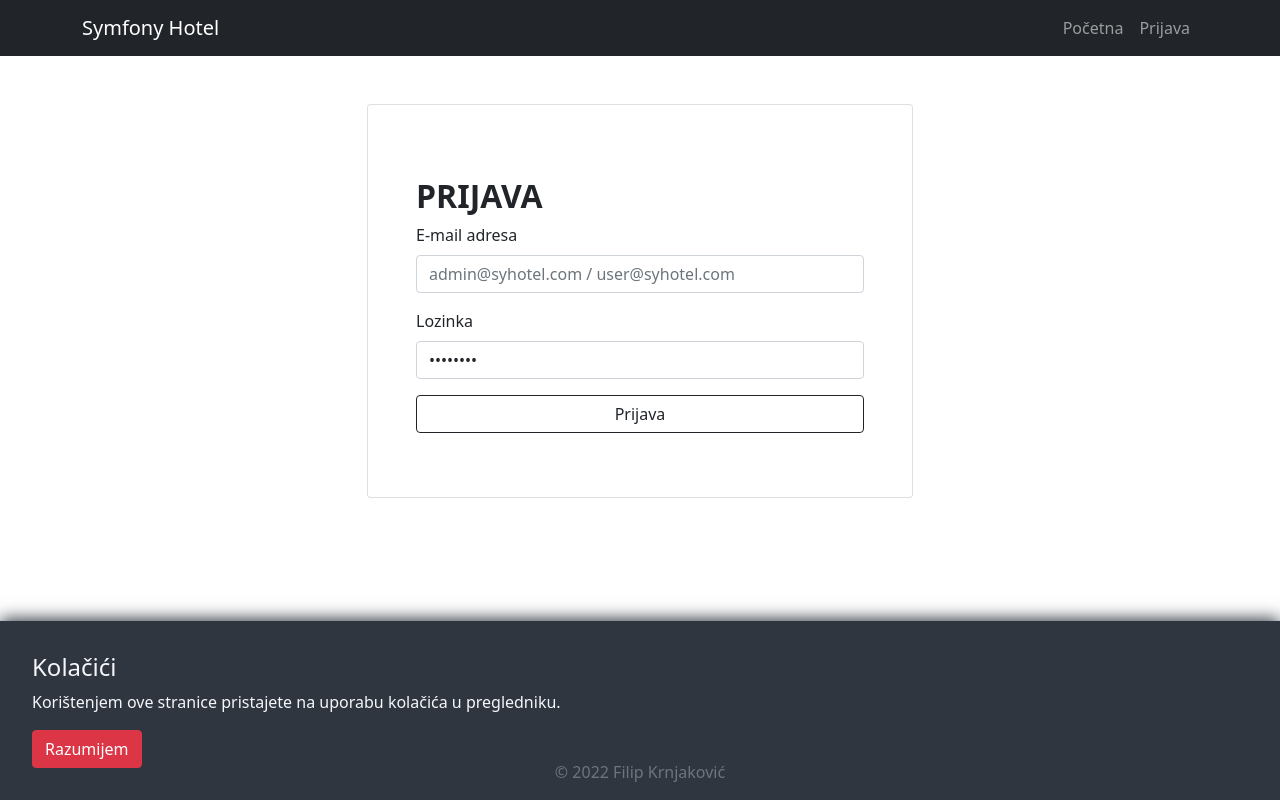
After one commit to filip-kr/sy-hotel, a Symfony app: template templates/login/view.html.twig in a window 1280 px wide. The commit adds this page. Run offline with Twig, Linux system fonts and the light colour scheme; the template is opened without the code that fills it, so the values that code supplies are empty; some libraries are stand-ins or nearby versions.

Commit message:
User login/logout

```diff
--- a/src/DataFixtures/AppFixtures.php
+++ b/src/DataFixtures/AppFixtures.php
@@ -37,9 +37,9 @@ final class AppFixtures extends Fixture
         $user = $this->userDataPersister->create();
         $user->setFirstName('Tea')
             ->setLastName('Vereš')
-            ->setEmail('employee@syhotel.com')
+            ->setEmail('user@syhotel.com')
             ->setRoles(['ROLE_USER'])
-            ->setPassword($this->userDataPersister->getHashPassword($user, 'emp256'))
+            ->setPassword($this->userDataPersister->getHashPassword($user, 'user'))
             ->setIsVerified(true);
         $this->userDataPersister->save($user);
         $manager->persist($user);
--- /dev/null
+++ b/templates/login/view.html.twig
@@ -0,0 +1,45 @@
+<!DOCTYPE html>
+<html lang="en">
+  <head>{{ include('partials/head.html.twig') }}</head>
+
+  <body>
+    <header>{{ include('partials/navbar.html.twig') }}</header>
+
+    <main>
+        <div class="mt-5 d-flex justify-content-center align-items-center">
+            <div class="container">
+                <div class="row d-flex justify-content-center">
+                    <div class="col-12 col-md-8 col-lg-6">
+                        <div class="card bg-white">
+                            <div class="card-body p-5">
+                                <form class="mb-3 mt-md-4" method="post" action="{{ path('login') }}">
+                                    <h2 class="fw-bold mb-2 text-uppercase ">Prijava</h2>
+                                    {% if error %}
+                                        <p class=" mb-5">{{ error.messageKey|trans(error.messageData, 'security') }}</p>
+                                    {% endif %}
+                                    <div class="mb-3">
+                                        <label for="email" class="form-label ">E-mail adresa</label>
+                                        <input type="email" class="form-control" name="_username" id="email" value="{{ lastUsername }}" placeholder="admin@syhotel.com / user@syhotel.com">
+                                    </div>
+                                    <div class="mb-3">
+                                        <label for="password" class="form-label ">Lozinka</label>
+                                        <input type="password" class="form-control" name="_password" id="lozinka" value="admin256" placeholder="admin256 / user256">
+                                    </div>
+                                    <div class="d-grid">
+                                        <input type="submit" class="btn btn-outline-dark" value="Prijava"></input>
+                                    </div>
+                                    {# <input type="hidden" name="_target_path" value="/account"> #}
+                                </form>
+                            </div>
+                        </div>
+                    </div>
+                </div>
+            </div>
+        </div>
+    </main>
+
+    <footer>{{ include('partials/footer.html.twig') }}</footer>
+
+    {{ include('partials/scripts.html.twig') }}
+  </body>
+</html>
--- a/templates/partials/navbar.html.twig
+++ b/templates/partials/navbar.html.twig
@@ -6,7 +6,7 @@
             <ul class="navbar-nav ms-auto mb-2 mb-lg-0">
                 <li class="nav-item"><a class="nav-link" href="{{ path('homepage')}}">Početna</a></li>
                 {% if app.user is null %}
-                    <li class="nav-item"><a class="nav-link" href="#">Prijava</a></li>
+                    <li class="nav-item"><a class="nav-link" href="{{ path('login')}}">Prijava</a></li>
                 {% else %}
                     <li class="nav-item"><a class="nav-link" href="#">Nadzorna ploča</a></li>
                     <li class="nav-item dropdown">
@@ -20,7 +20,7 @@
                     </li>
                     </li>
                     <li class="nav-item">
-                        <a class="nav-link active" href="#">Odjava</a>
+                        <a class="nav-link active" href="{{ path('logout')}}">Odjava</a>
                     </li>
                 {% endif %}
             </ul>
```
Also changed, not shown: src/Controller/LoginController.php (added, +30 -0 lines), 1 other file.
